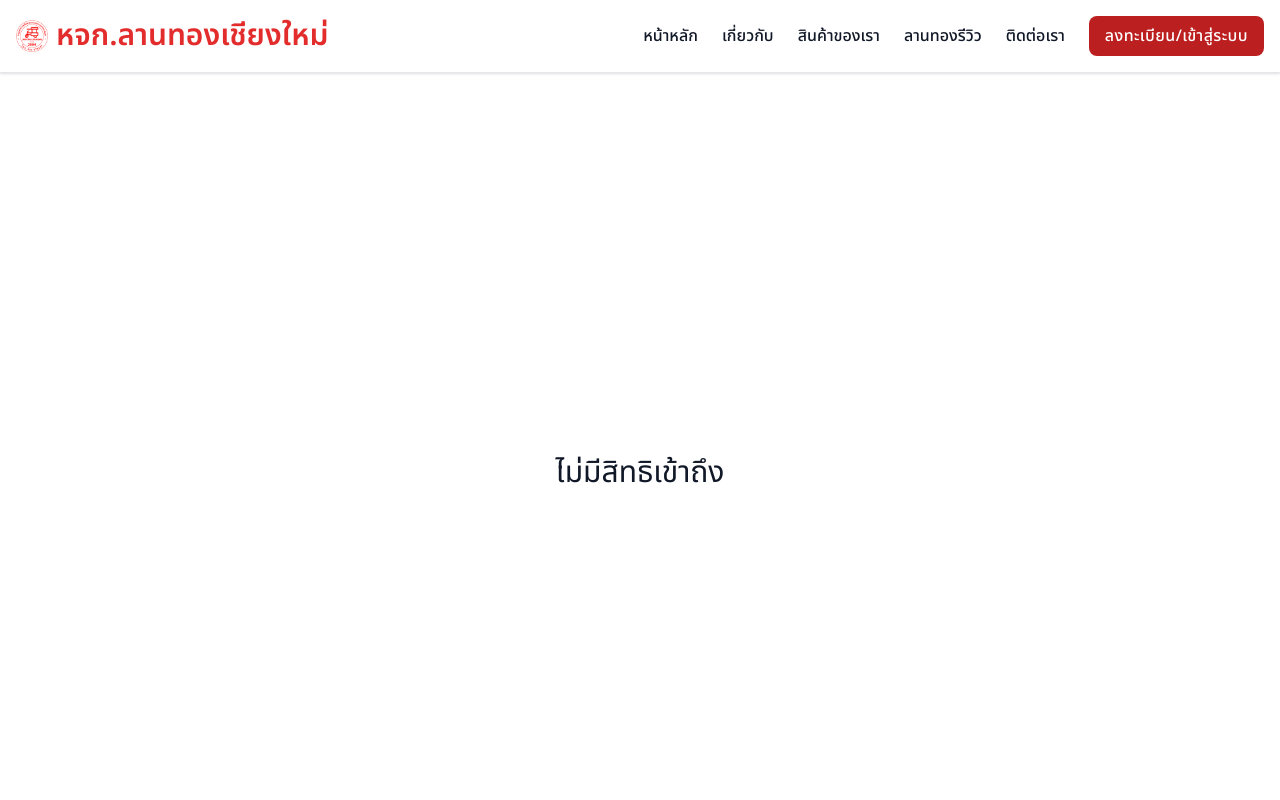
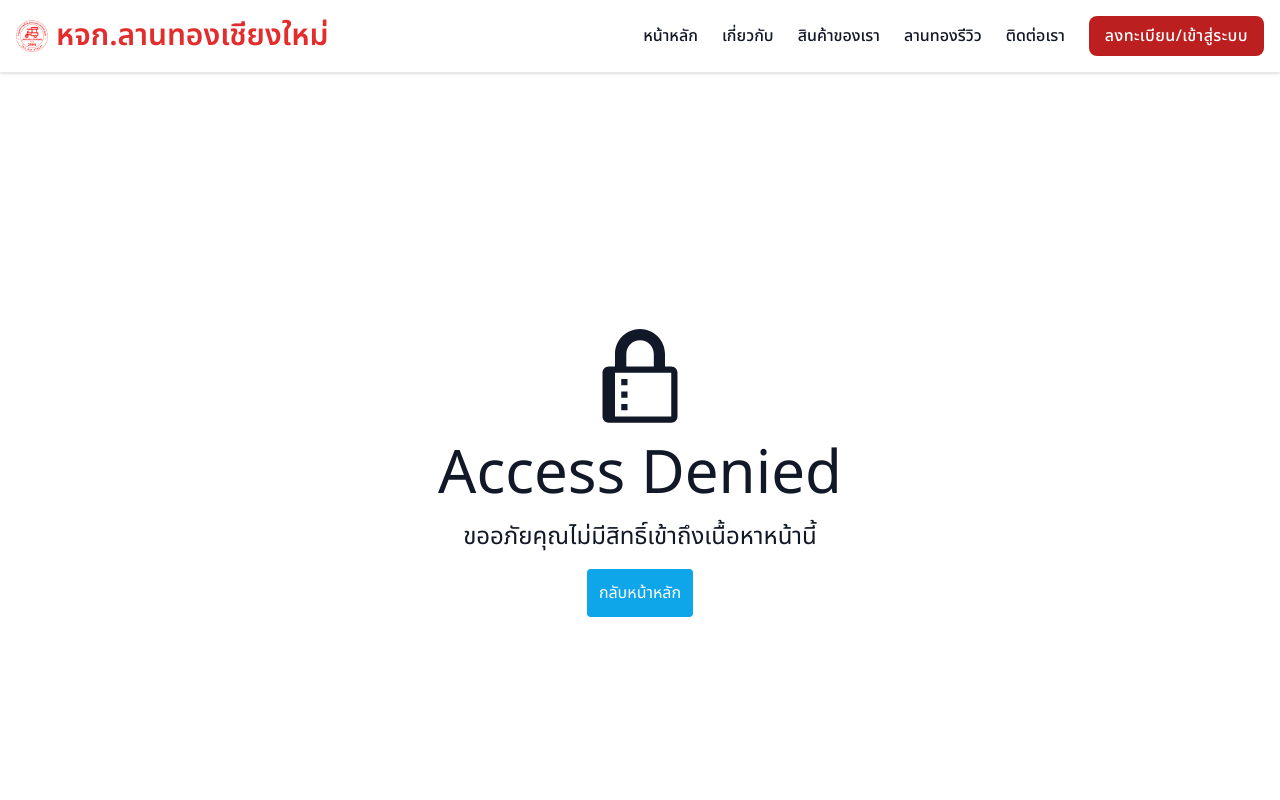
Before and after one commit to Ltwoz/lantong-website, a Next.js app in the folder client/: page /dashboard in a window 1280 px wide. Shown: the top 800 px of the page. Built offline with nearby package versions, Linux system fonts and the light colour scheme; no server answers.

Commit message:
add 403 in component ui

```diff
--- a/client/components/ui/custom-pages/403.js
+++ b/client/components/ui/custom-pages/403.js
@@ -1,5 +1,7 @@
 import Layout from "@/components/layouts/Layout";
 import Head from "next/head";
+import Link from "next/link";
+import { GoLock } from 'react-icons/go'
 
 const NoPermission = () => {
     return (
@@ -7,8 +9,11 @@ const NoPermission = () => {
             <Head>
                 <title>ไม่มีสิทธิเข้าถึง - หจก.ลานทองเชียงใหม่</title>
             </Head>
-            <div className="flex items-center justify-center w-full h-screen">
-                <h1 className="text-3xl">ไม่มีสิทธิเข้าถึง</h1>
+            <div className="flex flex-col items-center justify-center w-full h-screen gap-4">
+                <GoLock className="w-[100px] h-[100px]" />
+                <h1 className="text-6xl">Access Denied</h1>
+                <p className="text-2xl">ขออภัยคุณไม่มีสิทธิ์เข้าถึงเนื้อหาหน้านี้</p>
+                <Link href={"#"} className="bg-sky-500 p-3 rounded text-white hover:opacity-80">กลับหน้าหลัก</Link>
             </div>
         </Layout>
     );
```
